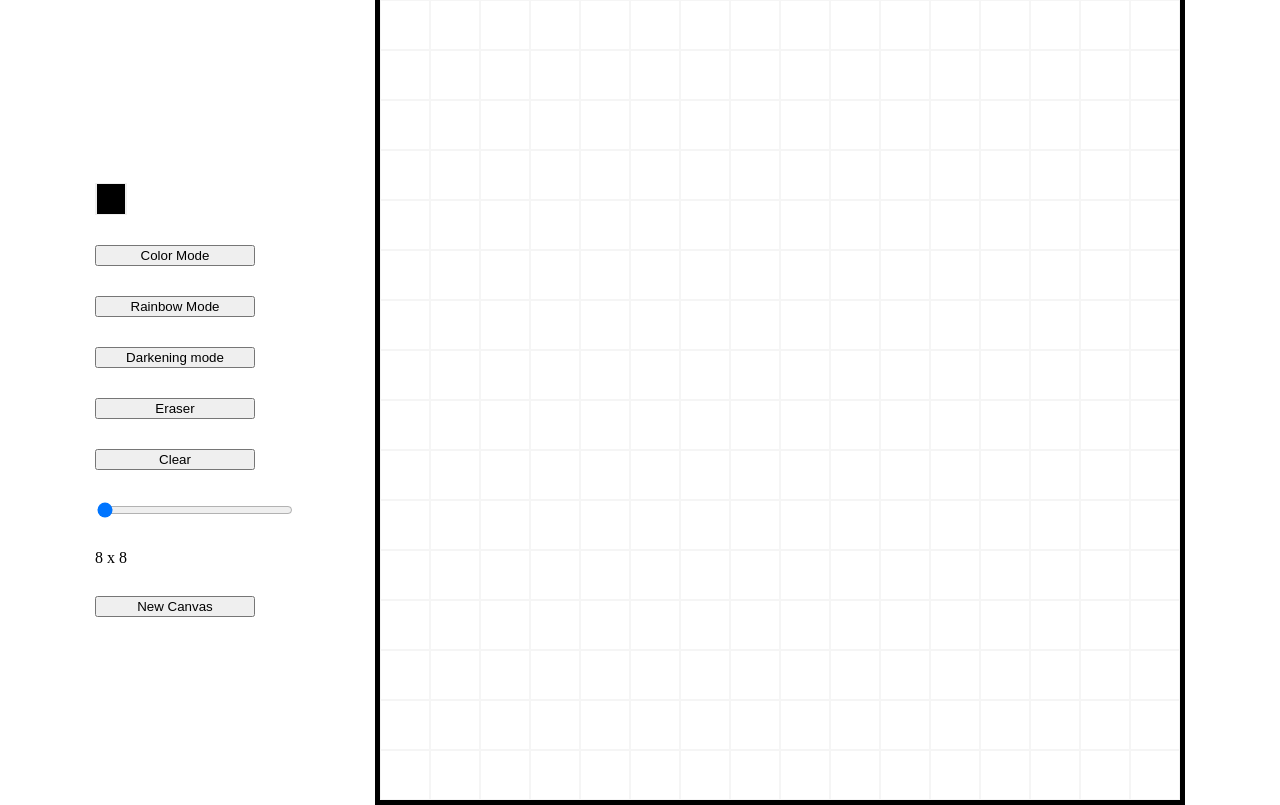
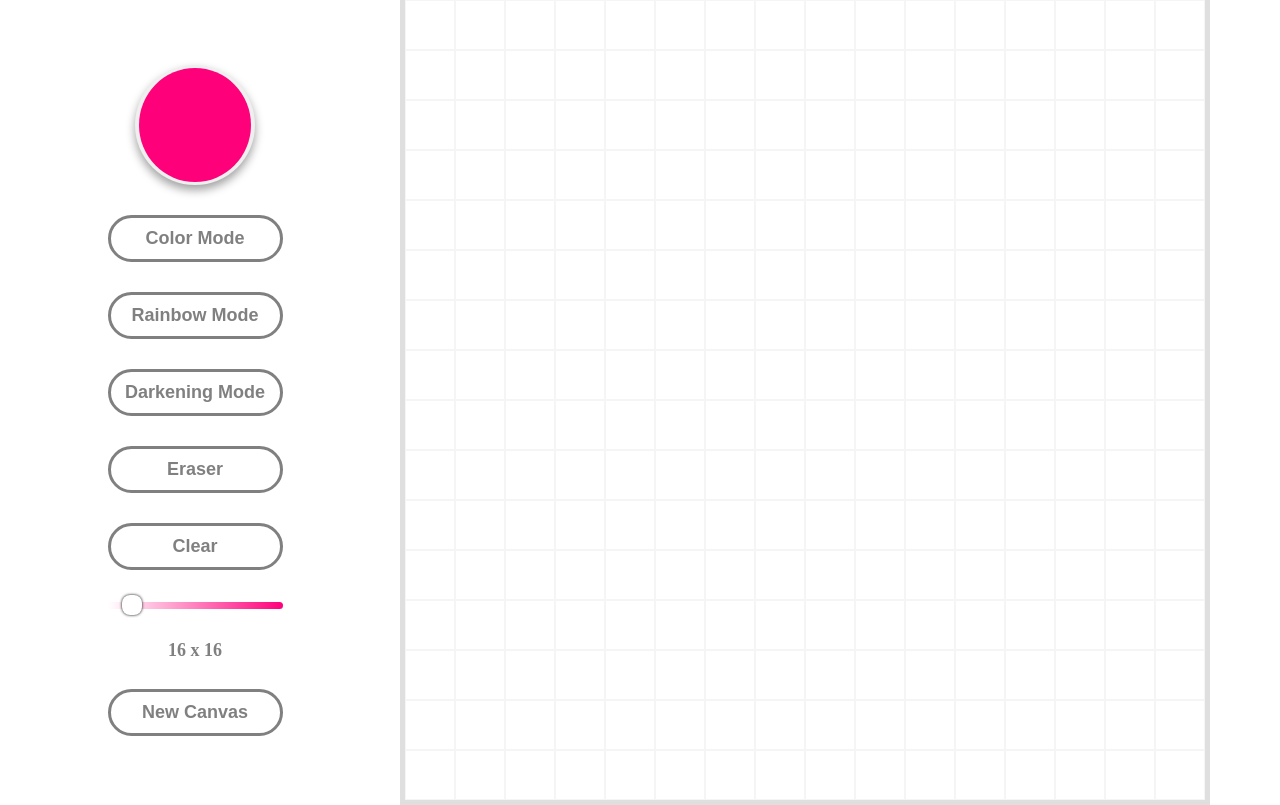
Before and after one commit to red5p/odin-foundation-etch-a-sketch, a plain HTML site: page index.html in a window 1280 px wide. Drawn offline with Linux system fonts and the light colour scheme.

Commit message:
Styling finished

```diff
--- a/css/styles.css
+++ b/css/styles.css
@@ -1,17 +1,3 @@
-/* html {
-    box-sizing: border-box;
-  }
-
-*, *:before, *:after {
-    box-sizing: inherit;
-} */
-
-/* :root {
-  --grid-rows: 16;
-  --grid-cols: 16;
-  --grid-size: 50px;
-} */
-
 body {
   height: 100vh;
   display: flex;
@@ -29,15 +15,19 @@ body {
   display: flex;
   flex-direction: column;
   gap: 30px;
-  width: 200px;
+  width: 250px;
+  text-align: center;
+  align-items: center;
 }
 
-.btn {
-  width: 80%;;
+#menu * {
+  width: 70%;
+  font-size: 18px;
+  font-weight: bold;
 }
 
-.container {
-  border: rgb(0,0,0) 5px solid;
+#grid {
+  border: #dfdfdf 5px solid;
   width: 800px;
   height: 800px;
   display: grid;
@@ -48,33 +38,72 @@ body {
 }
 
 .cell {
-  border: 1px solid rgb(245, 245, 245);
+  border: 1px solid #f5f5f5;
 }
-
-#colorFront {
-  background-color: #F5FF55;
-  width: 150px;
-  height: 150px;
-  border-radius: 50%;
-  padding: 0px;
-}
-
 
 #colorPicker {
 	-webkit-appearance: none;
 	border: none;
-	width: 32px;
-	height: 32px;
+	width: 120px;
+	height: 120px;
+  border:none;
+  border-radius: 50%;
+  box-shadow: #a1a1a1 0px 5px 10px;
+  transition: 200ms;
+}
+
+#colorPicker:hover {
+  transform: scale(1.1);
+  cursor: pointer;
 }
 
 #colorPicker::-webkit-color-swatch-wrapper {
-	padding: 0;
+  padding: 2px;
 }
 
 #colorPicker::-webkit-color-swatch {
+  border-radius: 50%;
 	border: none;
 }
 
+.btn {
+  color: #808080;
+  background-color: white;
+  border-radius: 30px;
+  padding-top: 10px;
+  padding-bottom: 10px;
+  border: 3px solid #808080;
+  transition: 200ms;
+}
+
+.btn:hover {
+  cursor: pointer;
+  background-color: #ff007b;
+  border: solid 3px #ff007b;
+  color: white;
+  transform: scale(1.1);
+}
+
 #newGridSelector {
+  -webkit-appearance: none;
+  height: 7px;
+  border-radius: 5px;
+  background-image: linear-gradient(90deg, #ffffff, #ff007b);
+}
 
+#newGridSelector::-webkit-slider-thumb {
+  -webkit-appearance: none;
+  height: 20px;
+  width: 20px;
+  border-radius: 40%;
+  background: #ffffff;
+  box-shadow: 0 0 3px 0 rgb(0, 0, 0);
 }
+
+#newGridSelector:hover {
+  cursor: pointer;
+}
+
+#newGridNumber {
+  color: #808080;
+}
--- a/index.html
+++ b/index.html
@@ -12,19 +12,19 @@
 <body>
   <div id="content">
     <div id="menu">
-      <input type="color" id="colorPicker">
+      <input type="color" id="colorPicker" value="#ff007b">
       <button id="colorBtn" class="btn">Color Mode</button>
       <button id="rainbowBtn" class="btn">Rainbow Mode</button>
-      <button id="darkenBtn" class="btn">Darkening mode</button>
+      <button id="darkenBtn" class="btn">Darkening Mode</button>
       <button id="eraserBtn"class="btn">Eraser</button>
       <button id="clearBtn" class="btn">Clear</button>
 
-      <input type="range" id="newGridSelector" value="8" min="8" step="8" max="96">
-      <p id="newGridNumber">8 x 8</p>
+      <input type="range" id="newGridSelector" value="16" min="8" step="8" max="96">
+      <p id="newGridNumber">16 x 16</p>
 
       <button id="newGridBtn" class="btn">New Canvas</button>
     </div>
-    <div class="container"></div>
+    <div id="grid"></div>
   </div>
 </body>
 </html>
--- a/js/script.js
+++ b/js/script.js
@@ -5,7 +5,7 @@ function initialzeGrid() {
         cell.classList.add('cell');
         cell.style.backgroundColor = 'rgb(255,255,255)';
         cell.dataset.darken = 0;
-        container.appendChild(cell);
+        grid.appendChild(cell);
     }
 }
 
@@ -24,26 +24,26 @@ function makeNewGrid() {
     let size = Number(newGridSelector.value);
     let cellSize = 800/size;
     // Remove old cells
-    while (container.lastElementChild) {
-        container.removeChild(container.lastElementChild);
+    while (grid.lastElementChild) {
+        grid.removeChild(grid.lastElementChild);
     }
     // Change grid properties
-    container.style.setProperty('grid-template-columns', `repeat(${size}, ${cellSize}px)`);
-    container.style.setProperty('grid-auto-rows', `repeat(${size}, ${cellSize}px)`);
+    grid.style.setProperty('grid-template-columns', `repeat(${size}, ${cellSize}px)`);
+    grid.style.setProperty('grid-auto-rows', `repeat(${size}, ${cellSize}px)`);
     // Add new cells to the grid
     for (let i=0; i<size*size; i++) {
         let cell = document.createElement('div');
         cell.classList.add('cell');
         cell.style.backgroundColor = 'rgb(255,255,255)';
         cell.dataset.darken = 0;
-        container.appendChild(cell);
+        grid.appendChild(cell);
     }
     // Add event listeners to new cells
     switchDefaultColorMode();
 }
 
 function switchDefaultColorMode() {
-    let cells = container.querySelectorAll('.cell');
+    let cells = grid.querySelectorAll('.cell');
     // remove old event listener
     cells.forEach((cell) => {
         cell.removeEventListener('mouseenter', addRandomColor);
@@ -55,7 +55,7 @@ function switchDefaultColorMode() {
 }
 
 function switchRainbowColorMode() {
-    let cells = container.querySelectorAll('.cell');
+    let cells = grid.querySelectorAll('.cell');
     // remove old event listener
     cells.forEach((cell) => {
         cell.removeEventListener('mouseenter', addColor);
@@ -67,7 +67,7 @@ function switchRainbowColorMode() {
 }
 
 function switchEraserMode() {
-    let cells = container.querySelectorAll('.cell');
+    let cells = grid.querySelectorAll('.cell');
     // remove old event listener
     cells.forEach((cell) => {
         cell.removeEventListener('mouseenter', addColor);
@@ -81,7 +81,7 @@ function switchEraserMode() {
 }
 
 function switchShadeMode() {
-    let cells = container.querySelectorAll('.cell');
+    let cells = grid.querySelectorAll('.cell');
     // remove old event listener
     cells.forEach((cell) => {
         cell.removeEventListener('mouseenter', addColor);
@@ -123,14 +123,14 @@ function eraseColor() {
 }
 
 function clearGrid() {
-    let cells = container.querySelectorAll('.cell');
+    let cells = grid.querySelectorAll('.cell');
     cells.forEach((cell) => {
         cell.style.backgroundColor = 'rgb(255,255,255)';
     });
 }
 
 
-let container = document.querySelector('.container');
+let grid = document.querySelector('#grid');
 
 initialzeGrid();
 switchDefaultColorMode();
```
